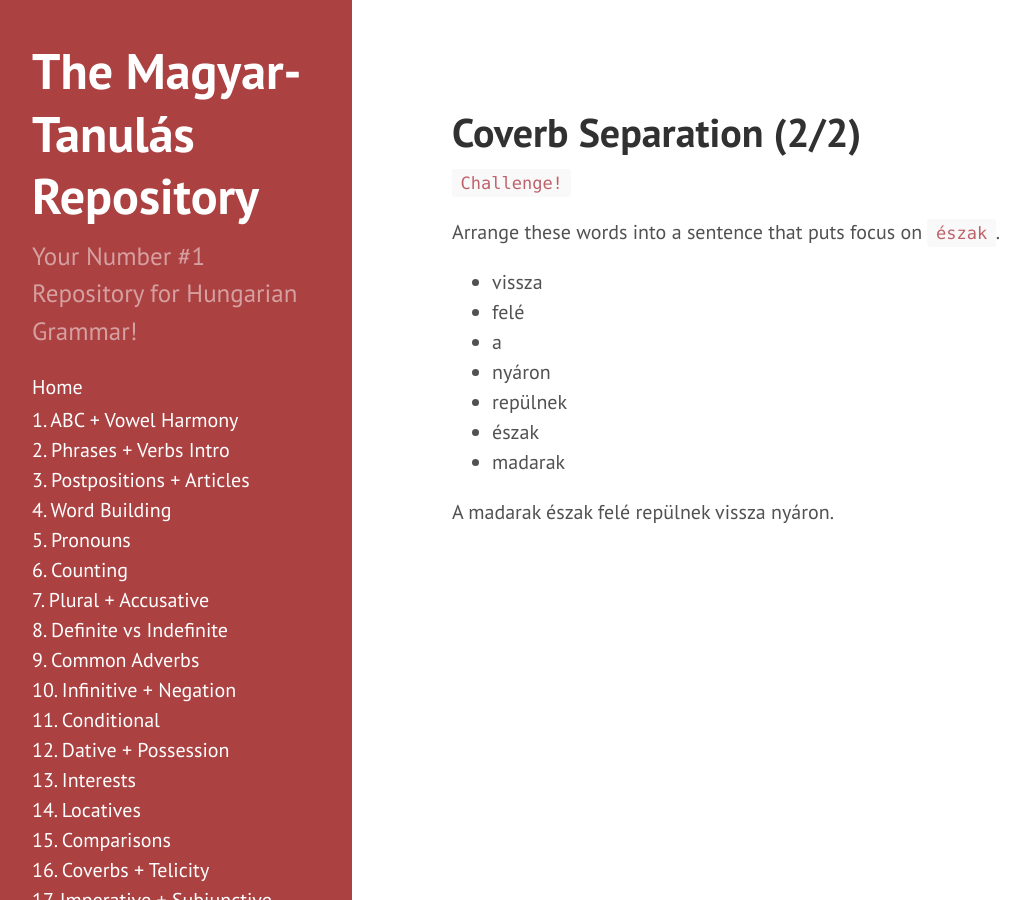
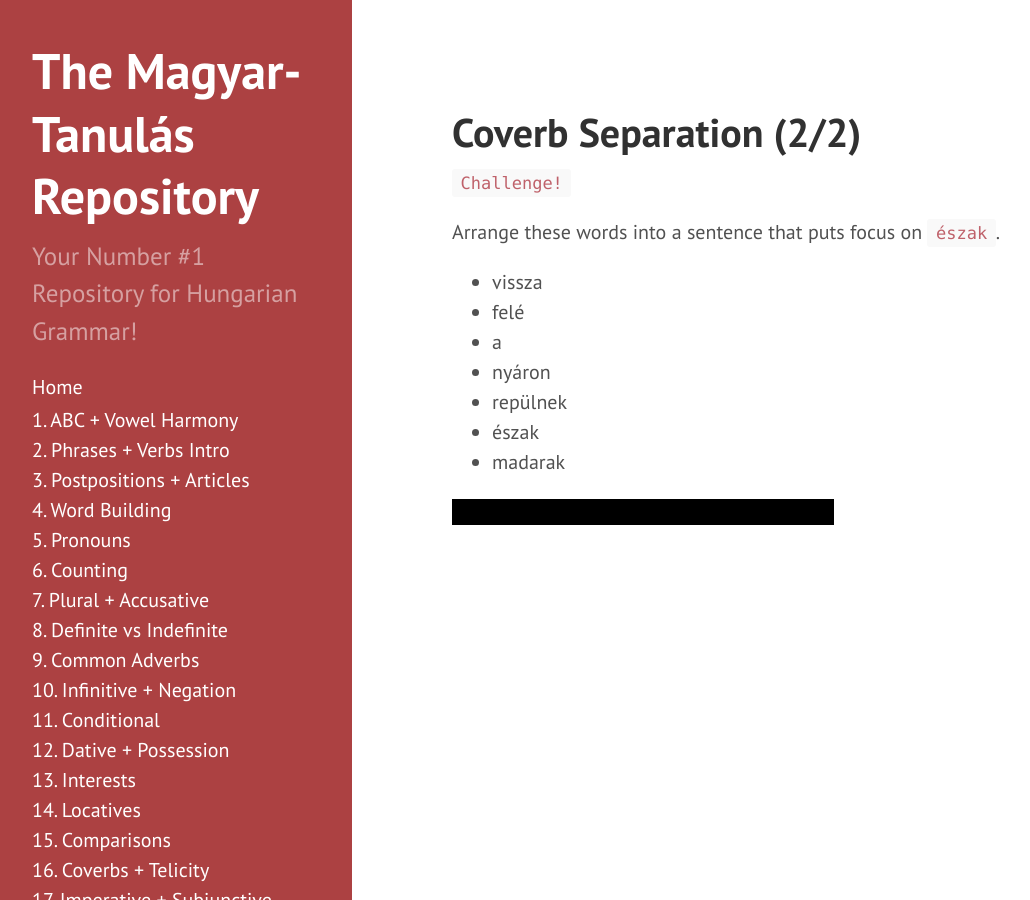
Before and after one commit to Magyartanulas/magyartanulas.github.io, a Jekyll site: the page built from coverb_separation.md, in a window 1280 px wide. Shown: the whole page, without its empty margins (8-1038 px from the left). Built offline with Jekyll 4.4.1, drawn with Linux system fonts in a browser that asks for light colours; comment, search, counter and statistics services are not loaded.

Commit message:
Update coverb_separation.md

```diff
--- a/coverb_separation.md
+++ b/coverb_separation.md
@@ -16,4 +16,4 @@ Arrange these words into a sentence that puts focus on `észak`.
 * észak
 * madarak
 
-<span>A madarak észak felé repülnek vissza nyáron.</span>
+<span class="spoiler">A madarak észak felé repülnek vissza nyáron.</span>
```
